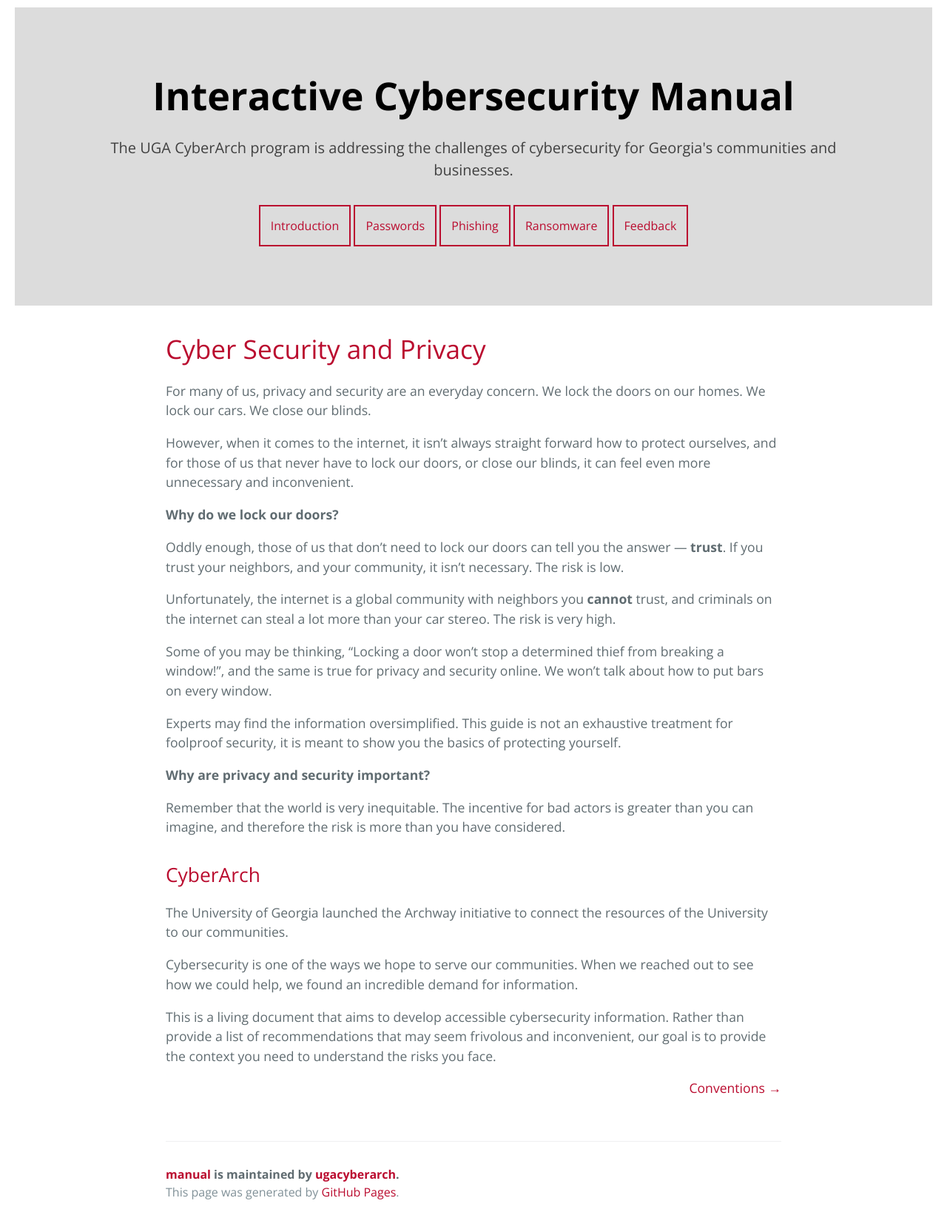
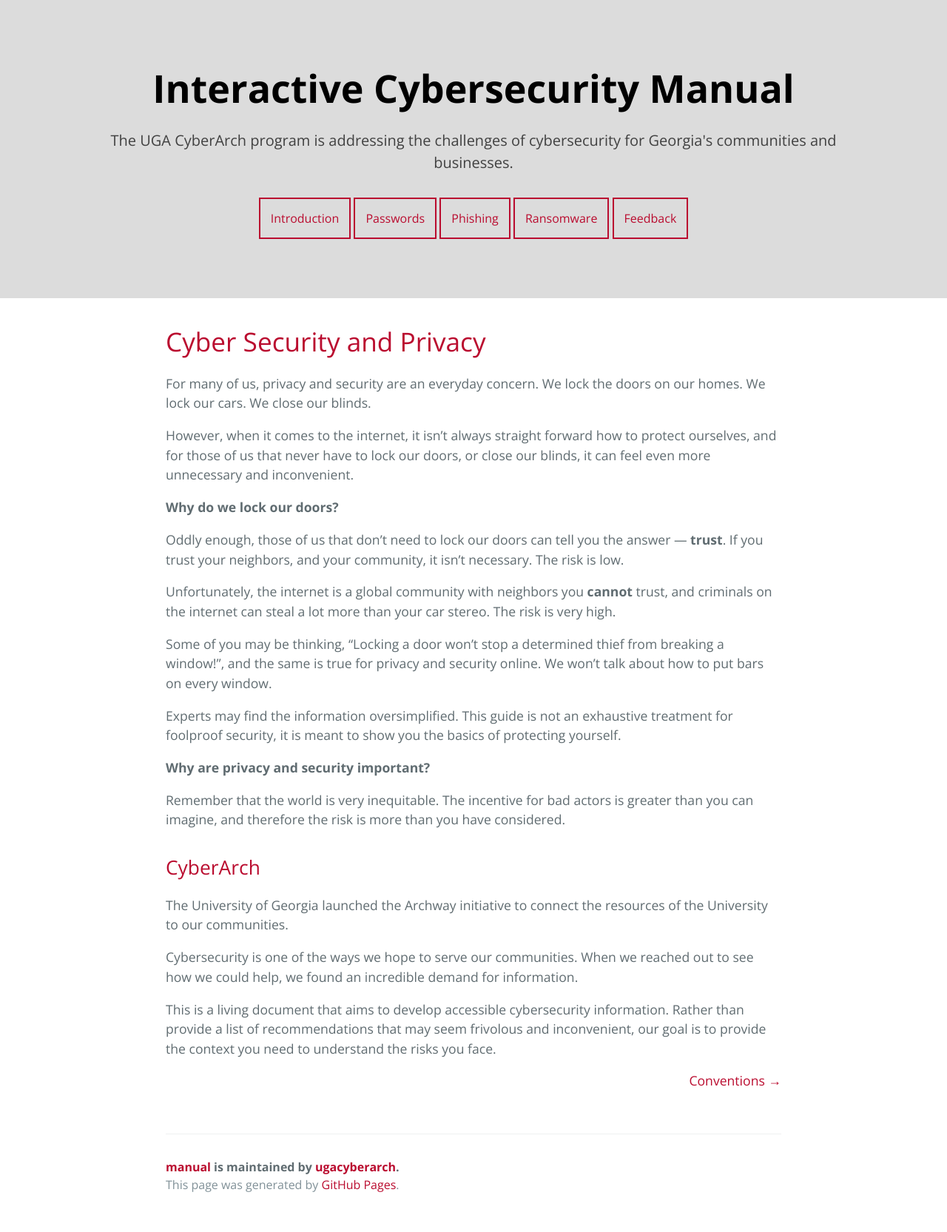
Before and after one commit to ugacyberarch/manual, a Jekyll site: the page built from index.md, in a window 1280 px wide. Shown: the whole page at 74% size. Built offline with Jekyll 4.4.1, drawn with Linux system fonts in a browser that asks for light colours.

Commit message:
Update jekyll-theme-cayman.scss

```diff
--- a/_sass/jekyll-theme-cayman.scss
+++ b/_sass/jekyll-theme-cayman.scss
@@ -28,7 +28,7 @@
 }
 
 body {
-  padding: 10px 20px;
+  padding: 0;
   margin: 0;
   font-family: "Open Sans", "Helvetica Neue", Helvetica, Arial, sans-serif;
   font-size: 16px;
@@ -69,9 +69,8 @@ a {
   color: rgba(255, 255, 255, 0.7);
   background-color: #A9A9A9;
   border-color: #A9A9A9;
-  padding: 10px 20px;
   border-style: solid;
-  border-width: 1px;
+  border-width: 0.5px;
   border-radius: 0.3rem;
   transition: color 0.2s, background-color 0.2s, border-color 0.2s;
 
```
